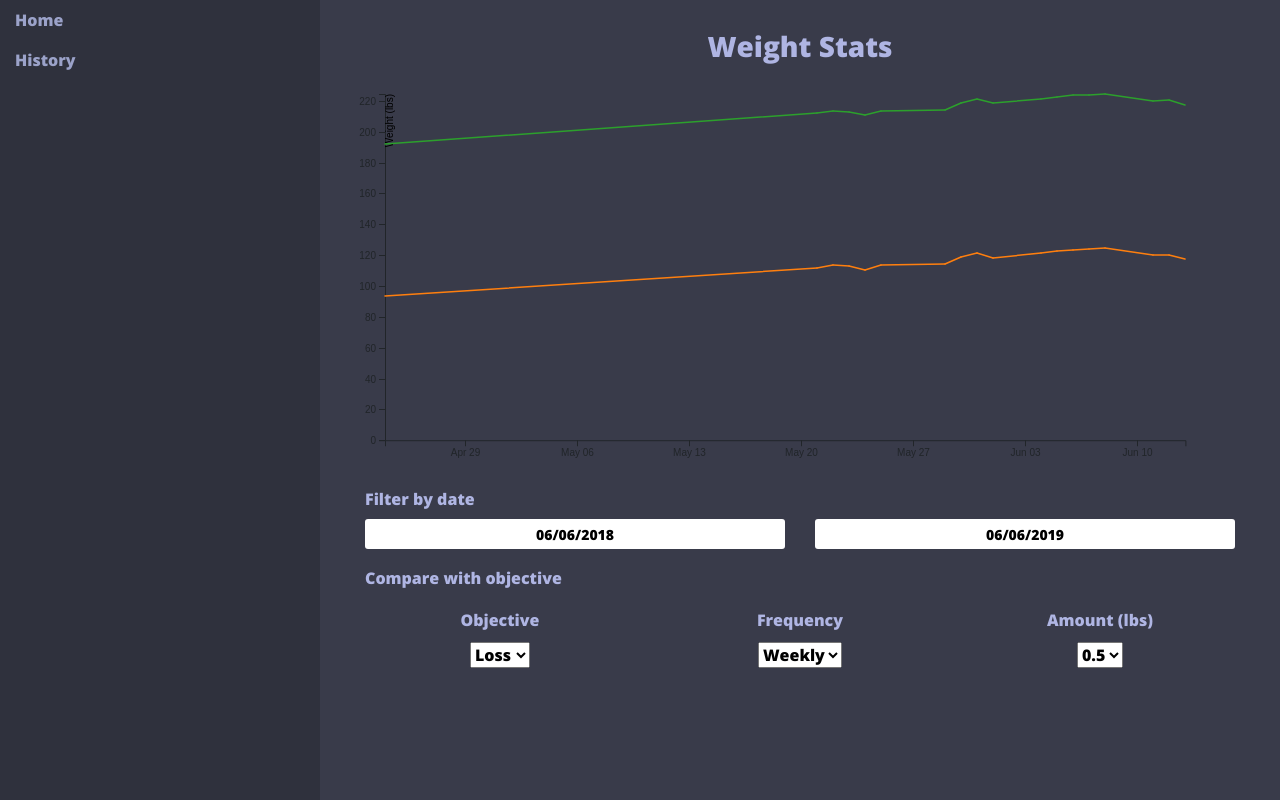
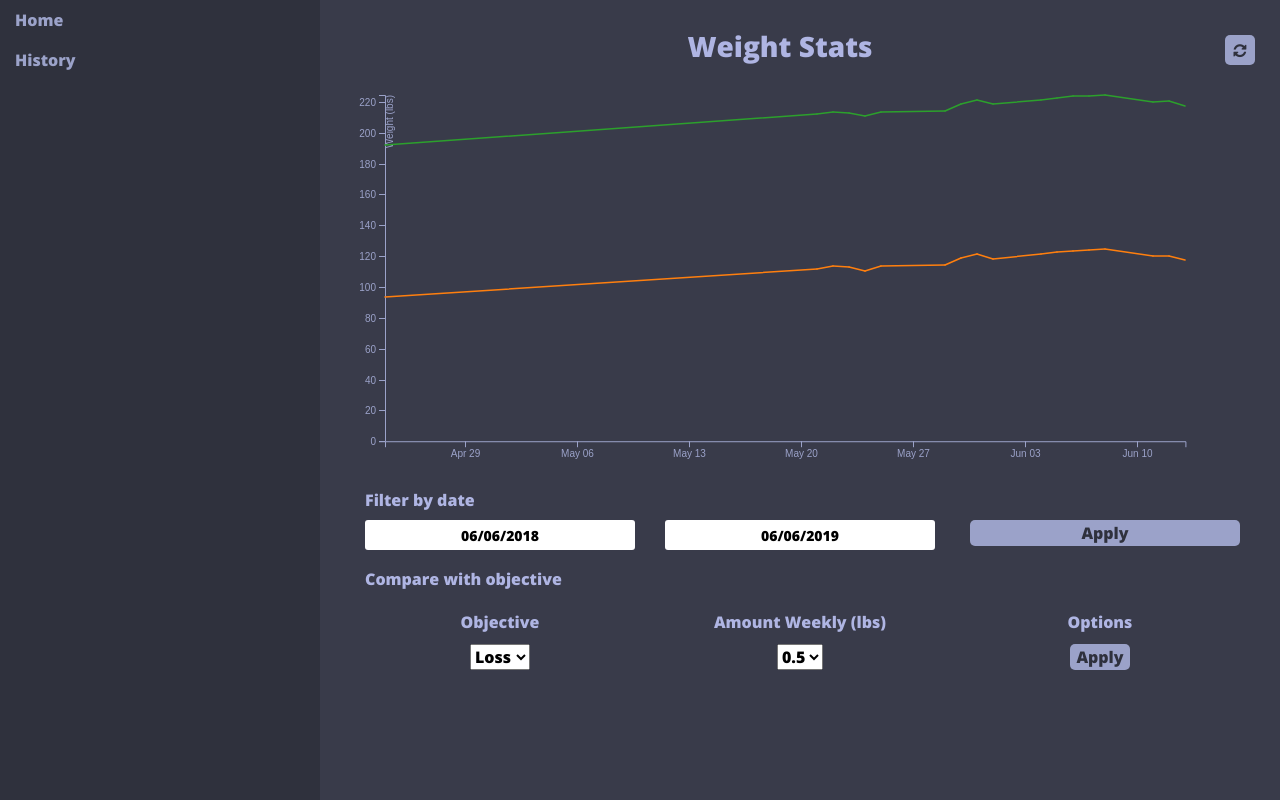
Before and after one commit to ravelinx22/WeightStats, a React (Create React App) app: page / in a window 1280 px wide. Built offline with nearby package versions, Linux system fonts and the light colour scheme.

Commit message:
finished design

```diff
--- a/src/ui/charts/lineChart.js
+++ b/src/ui/charts/lineChart.js
@@ -51,11 +51,13 @@ export function lineChart() {
 
 			g.append("g")
 				.call(d3.axisBottom(x))
+				.attr("class", "axisBottom")
 				.attr("transform", "translate(0," + height + ")")
 				.select(".domain");
 
 			g.append("g")
 				.call(d3.axisLeft(y))
+				.attr("class", "axisLeft")
 				.append("text")
 				.attr("fill", "#000")
 				.attr("transform", "rotate(-90)")
--- a/src/ui/components/HistoryItem.jsx
+++ b/src/ui/components/HistoryItem.jsx
@@ -2,7 +2,6 @@ import React, { Component  } from "react";
 import { Row, Col } from "reactstrap";
 
 import RemoveBtn from "./RemoveBtn.jsx";
-import EditBtn from "./EditBtn.jsx";
 import "../css/components/HistoryItem.css";
 
 export default class HistoryItem extends Component {
--- a/src/ui/css/containers/App.css
+++ b/src/ui/css/containers/App.css
@@ -49,3 +49,16 @@
 button {
 	cursor: pointer;
 }
+
+/* Line chart */
+.axisBottom line, .axisLeft line {
+	stroke: #9BA2C9;
+}
+
+.axisBottom path, .axisLeft path {
+	stroke: #9BA2C9;
+}
+
+.axisBottom text, .axisLeft text {
+	fill: #9BA2C9;
+}
--- a/src/ui/css/pages/HomePage.css
+++ b/src/ui/css/pages/HomePage.css
@@ -12,3 +12,19 @@
 	color: #AFB5E3;
 	margin: 10px 0;
 }
+
+.full_btn {
+	width: 100%;
+}
+
+.weight_title {
+	width: calc(100% - 40px);
+}
+
+.refresh_btn.title.option_btn {
+	font-size: 15px;
+	margin: 25px 0 10px 0;
+	height: 30px;
+	line-height: 15px;
+	width: 30px;
+}
--- a/src/ui/pages/HomePage.jsx
+++ b/src/ui/pages/HomePage.jsx
@@ -28,7 +28,6 @@ export default class HomePage extends Component {
 	}
 
 	// Listeners
-
 	onStartDateChange(date) {
 		this.setState({
 			startDate: date
@@ -41,16 +40,13 @@ export default class HomePage extends Component {
 		});
 	}
 
+	onRefresh() {
+		console.log("Refresh");
+	}
+
 	//	Helpers
 	renderObjectiveOptions() {
 		const options = ["Loss", "Gain"];
-		return options.map((option) => {
-			return <option value={option} key={option}>{option}</option>
-		});
-	}
-
-	renderFrequencyOptions() {
-		const options = ["Weekly", "Montly"];
 		return options.map((option) => {
 			return <option value={option} key={option}>{option}</option>
 		});
@@ -74,22 +70,41 @@ export default class HomePage extends Component {
 			.secondYValue(function(d) { return +d.close2;  })
 			.isMultiLine(true);
 
+		this.setState({
+			chart: chart
+		}, () => {
+			this.reloadChart();
+			window.addEventListener("resize", () => {
+				this.reloadChart()
+			});
+		});
+	}
+
+	reloadChart() {
 		const svg = d3.select("svg");
 		const d = getData();
 
 		svg.datum(d)
-			.call(chart);
-		window.addEventListener("resize", () => {
-			svg.datum(d)
-				.call(chart);
-		});
+			.call(this.state.chart);
+	}
+
+	// Filters
+	applyDateFilter() {
+		console.log("Date filter");
+	}
+
+	applyObjectiveFilter() {
+		console.log("Objective filter");
 	}
 
 	render() {
 		return (
 			<Container>
 				<Row>
-					<h3 className="page_title title">Weight Stats</h3>
+					<h3 className="page_title title weight_title">Weight Stats</h3>
+					<button className="page_title option_btn title refresh_btn" onClick={this.onRefresh.bind(this)} >
+						<i className="fa fa-refresh"></i>
+					</button>
 				</Row>
 				<Row>
 					<svg></svg>
@@ -97,17 +112,20 @@ export default class HomePage extends Component {
 				<Container>
 					<h6 className="title">Filter by date</h6>
 					<Row>
-						<Col md="6" sm="6" xs="6">
+						<Col md="4" sm="4" xs="4">
 							<DatePicker
 								selected={this.state.startDate}
 								onChange={this.onStartDateChange.bind(this)}
 							/>
 						</Col>
-						<Col md="6" sm="6" xs="6">
+						<Col md="4" sm="4" xs="4">
 							<DatePicker
 								selected={this.state.endDate}
 								onChange={this.onEndDateChange.bind(this)}
 							/>
+						</Col>
+						<Col md="4" sm="4" xs="4">
+							<button className="full_btn option_btn" onClick={this.applyDateFilter.bind(this)}>Apply</button>
 						</Col>
 					</Row>
 				</Container>
@@ -121,16 +139,14 @@ export default class HomePage extends Component {
 							</select>
 						</Col>
 						<Col md="4" sm="4" xs="4" className="options_col">
-							<div>Frequency</div>
+							<div>Amount Weekly (lbs)</div>
 							<select>
-								{this.renderFrequencyOptions()}
+								{this.renderWeightOptions()}
 							</select>
 						</Col>
 						<Col md="4" sm="4" xs="4" className="options_col">
-							<div>Amount (lbs)</div>
-							<select>
-								{this.renderWeightOptions()}
-							</select>
+							<div>Options</div>
+							<button className="option_btn" onClick={this.applyObjectiveFilter.bind(this)}>Apply</button>
 						</Col>
 					</Row>
 				</Container>
```
